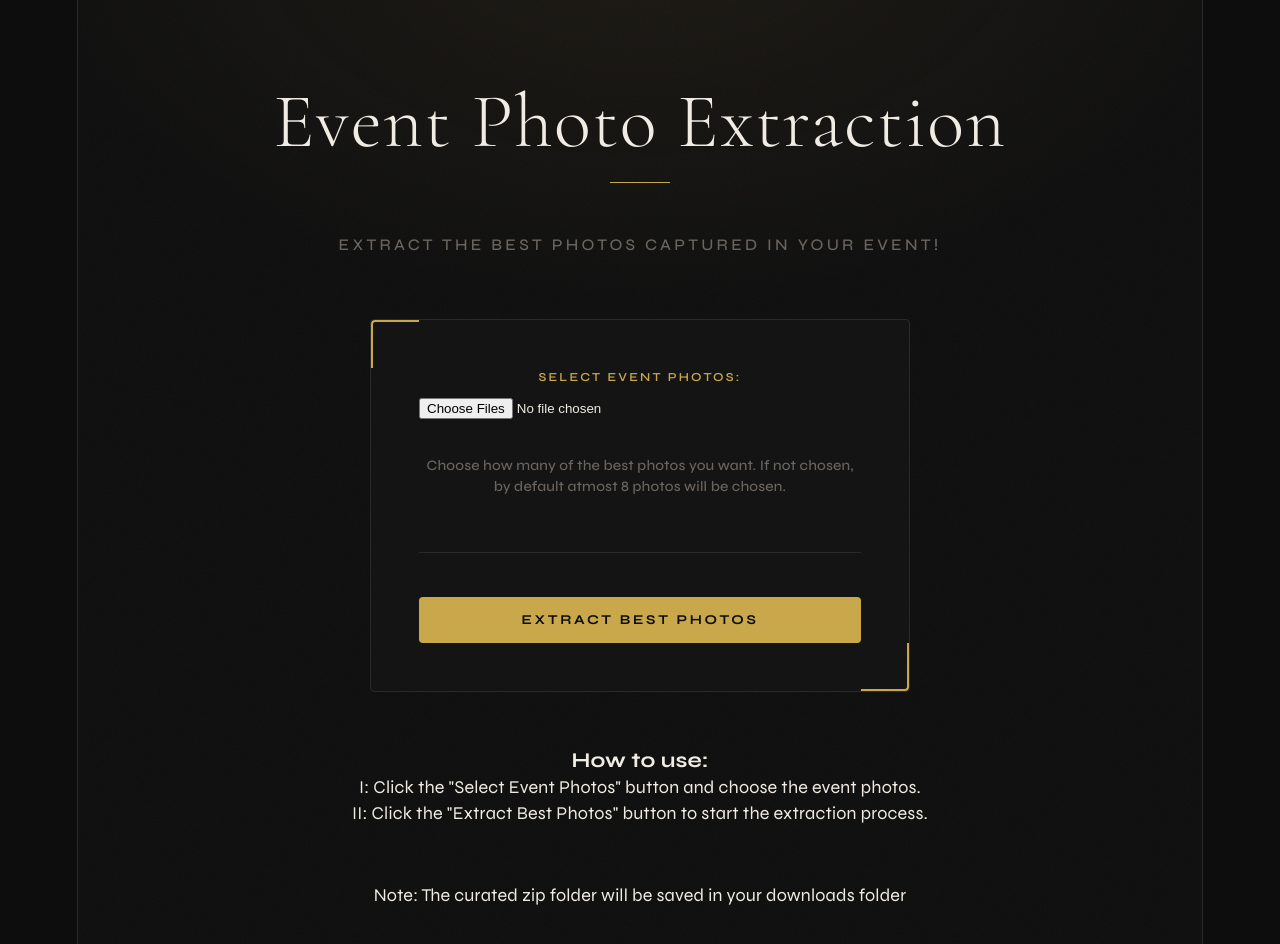
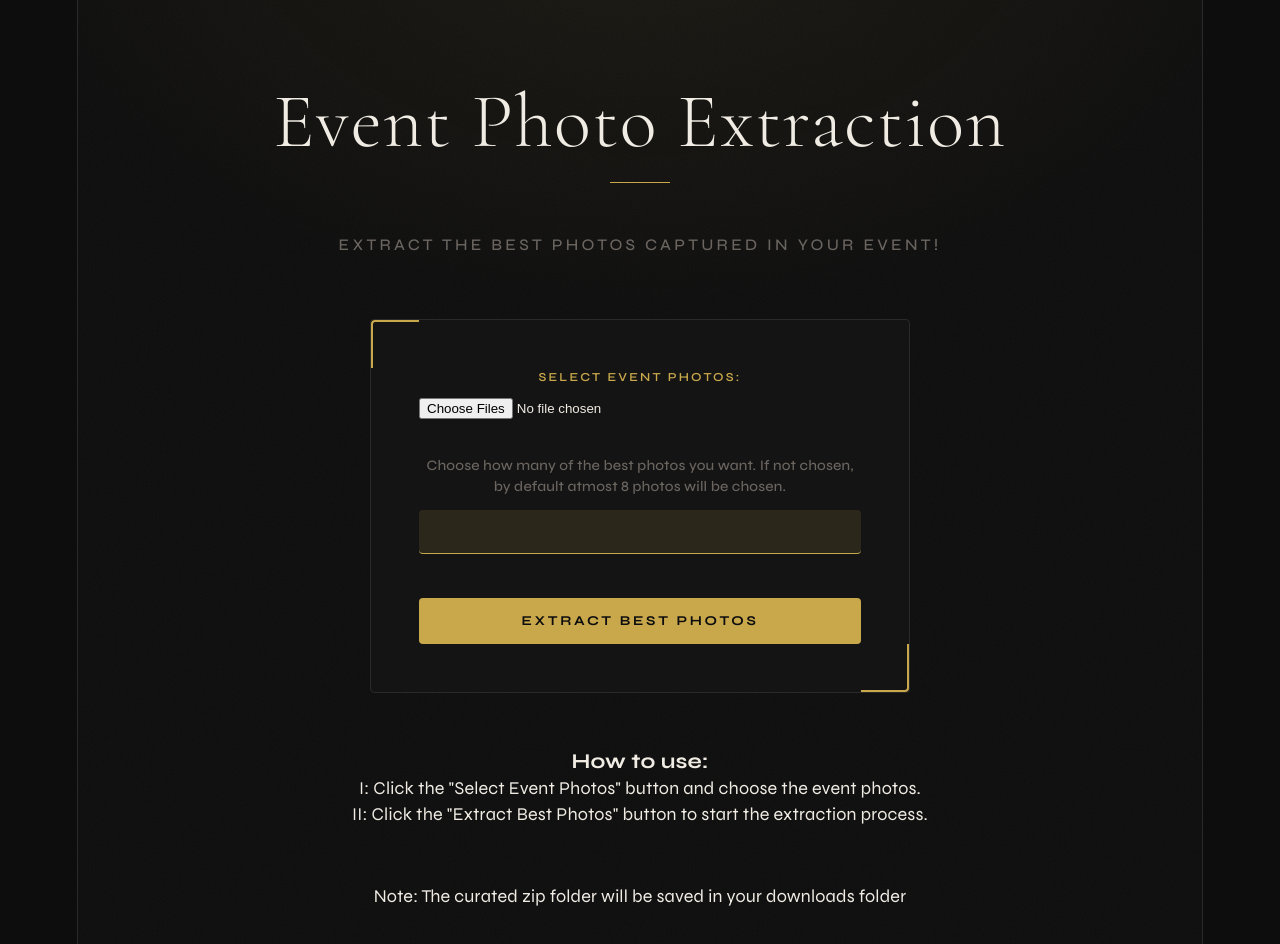
Before and after one commit to anish-git-05/EventPhotoExtractor, a React (Vite) app in the folder Client/: page / in a window 1280 px wide. Shown: the top 944 px of the page. Built offline with nearby package versions, Linux system fonts and the light colour scheme.

Commit message:
Aesthetic fixes

```diff
--- a/Client/src/Components/Home.jsx
+++ b/Client/src/Components/Home.jsx
@@ -150,7 +150,7 @@ function Home(){
                         </p>
                     )}
                     <p>Choose how many of the best photos you want. If not chosen, by default atmost 8 photos will be chosen.</p>
-                    <input name="topk" type="number" min='1' max={Folders.length} onChange={handletopkInputChange}></input>
+                    <input name="topk" type="number" min='1' max={Folders.length} onChange={handletopkInputChange} className='topkinput'></input>
                     <button disabled={Loading} type='submit'>
                         {Loading ? "Processing..." : "Extract Best Photos"}
                     </button>
--- a/Client/src/Home.css
+++ b/Client/src/Home.css
@@ -310,8 +310,21 @@ input[type="number"]::-webkit-inner-spin-button {
 input[type="number"] {
   -moz-appearance: textfield;
 }
+.filepath form input.topkinput[type='number'] {
+  background: var(--accent-dim);        /* subtle gold wash */
+  border-bottom: 1px solid var(--accent); /* gold underline always visible */
+  border-radius: var(--radius);
+  padding: 10px 12px;                   /* small horizontal padding so text isn't flush */
+  color: var(--accent);
+  font-size: 1.1rem;
+  letter-spacing: 0.05em;
+}
 
-
+.filepath form input.topkinput[type='number']:focus {
+  background: rgba(201, 168, 76, 0.18); /* slightly brighter on focus */
+  background-size: 100% 1px;
+  outline: none;
+}
 /* ─── Feedback Card ──────────────────────────────────────── */
 
 .feedback {
```
Also changed, not shown: 1 other file (tests, documents, lock files or other folders).
